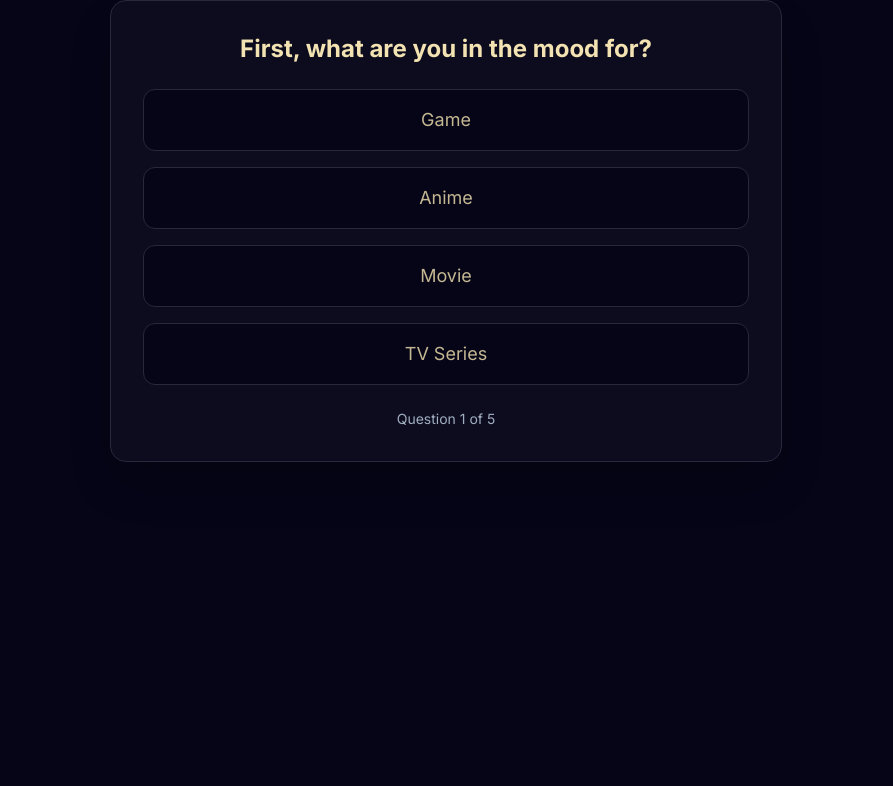
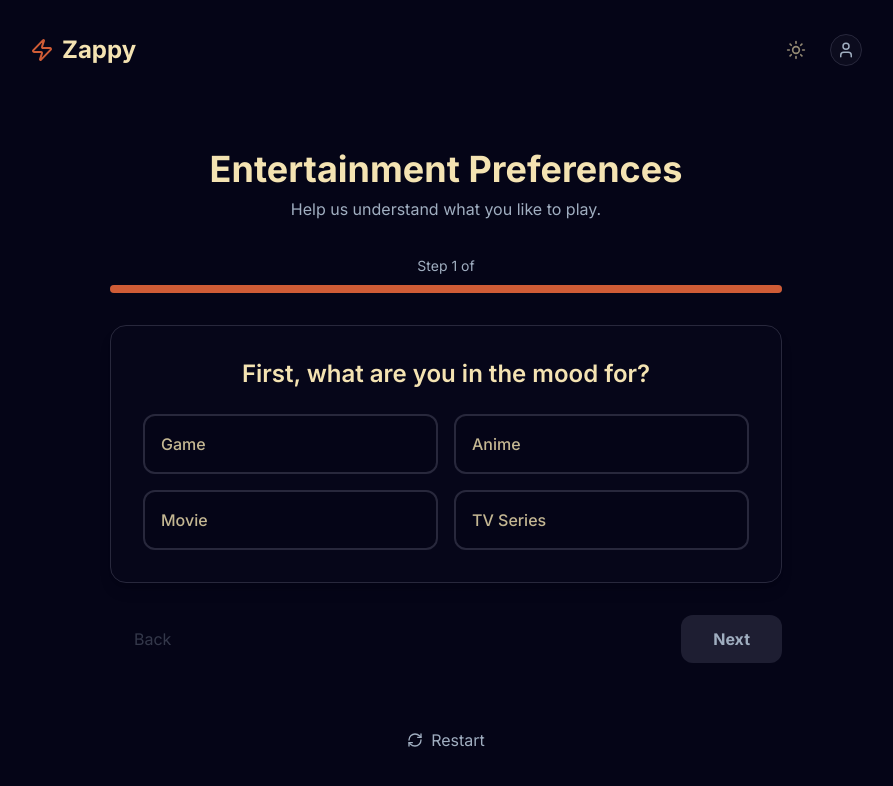
Before and after one commit to Kabbya04/Zappy, a Next.js app: page /questionnaire in a window 1280 px wide. Shown: the top 786 px of the page, without its empty margins (194-1087 px from the left). Built offline with nearby package versions, Linux system fonts and the light colour scheme.

Commit message:
upgrading ui v1 #broken chat-interface alignment#

```diff
--- a/app/page.tsx
+++ b/app/page.tsx
@@ -1,12 +1,14 @@
+// app/page.tsx
+
 "use client";
 
-import { useState, useEffect, useRef } from 'react';
+import { useState, useEffect } from 'react';
 import Groq from 'groq-sdk';
 import { useTheme } from 'next-themes';
-import { RefreshCw, Zap } from 'lucide-react';
 import { getLatestMedia, getTVDBImage, getConversationalContext } from '@/lib/tvdb';
 import { getLatestGames, getRawgImage } from '@/lib/rawg';
 import { formatImageUrl } from '@/lib/utils';
+import { initialQuestion, questionSets } from '@/lib/questions';
 import LandingPage from '@/app/landing/page';
 import QuestionnairePage from '@/app/questionnaire/page';
 import RecommendationsPage from '@/app/recommendations/page';
@@ -26,7 +28,7 @@ interface Message {
   content: string;
 }
 
-type Category = 'Game' | 'Anime' | 'Movie' | 'TV Series';
+type Category = keyof typeof questionSets;
 
 const cleanTitleForSearch = (title: string): string => {
   return title.replace(/\s*\(Season\s\d+\)/i, '').replace(/\s*:\s*(Part|Season)\s\d+/i, '').replace(/\s*-\s*Season\s\d+/i, '').trim();
@@ -36,7 +38,6 @@ const cleanTitleForSearch = (title: string): string => {
 export default function Home() {
   const [showLanding, setShowLanding] = useState(true);
   const [isSidebarOpen, setIsSidebarOpen] = useState(false);
-  const [isOtherSelected, setIsOtherSelected] = useState(false);
   const [otherAnswerText, setOtherAnswerText] = useState('');
   const [selectedCategory, setSelectedCategory] = useState<Category | null>(null);
   const [currentQuestionIndex, setCurrentQuestionIndex] = useState(0);
@@ -47,7 +48,8 @@ export default function Home() {
   const [isLoading, setIsLoading] = useState(false);
   const [appState, setAppState] = useState<'questionnaire' | 'recommendations' | 'chat'>('questionnaire');
   const [modalContent, setModalContent] = useState<Recommendation | null>(null);
-  const { theme, setTheme } = useTheme();
+
+  const [tempAnswer, setTempAnswer] = useState<string | null>(null);
 
   const [latestMoviesContext, setLatestMoviesContext] = useState('');
   const [latestTVContext, setLatestTVContext] = useState('');
@@ -81,12 +83,27 @@ export default function Home() {
     fetchInitialContext();
   }, [sessionId]);
 
-  const handleAnswer = (answer: string) => {
+  const handleOptionSelect = (option: string) => {
+    if (option === tempAnswer) {
+      setTempAnswer(null);
+    } else {
+      setTempAnswer(option);
+      if (option !== 'Other') {
+        setOtherAnswerText('');
+      }
+    }
+  };
+
+  const handleNext = () => {
+    const answerToSubmit = tempAnswer === 'Other' ? otherAnswerText.trim() : tempAnswer;
+
+    if (!answerToSubmit) return;
+
     if (!selectedCategory) {
-      setSelectedCategory(answer as Category);
-      setAnswers([answer]);
+      setSelectedCategory(answerToSubmit as Category);
+      setAnswers([answerToSubmit]);
     } else {
-      const newAnswers = [...answers, answer];
+      const newAnswers = [...answers, answerToSubmit];
       setAnswers(newAnswers);
       const questionSet = questionSets[selectedCategory];
       if (currentQuestionIndex < questionSet.length - 1) {
@@ -96,12 +113,21 @@ export default function Home() {
         getRecommendations(newAnswers);
       }
     }
-    setIsOtherSelected(false);
+    setTempAnswer(null);
     setOtherAnswerText('');
   };
 
-  const handleOtherSubmit = () => {
-    if (otherAnswerText.trim()) handleAnswer(otherAnswerText.trim());
+  const handleBack = () => {
+    setTempAnswer(null);
+    setOtherAnswerText('');
+
+    if (currentQuestionIndex > 0) {
+      setCurrentQuestionIndex(prev => prev - 1);
+      setAnswers(prev => prev.slice(0, prev.length - 1));
+    } else if (selectedCategory) {
+      setSelectedCategory(null);
+      setAnswers([]);
+    }
   };
 
   const getRecommendations = async (finalAnswers: string[]) => {
@@ -139,23 +165,17 @@ export default function Home() {
           const rawRecommendations = (Array.isArray(parsedResponse) ? parsedResponse : Object.values(parsedResponse)[0]) as Recommendation[];
 
           if (Array.isArray(rawRecommendations)) {
-            console.log("Fetching images for recommendations...");
-
             const recommendationsWithImages = await Promise.all(
               rawRecommendations.map(async (rec) => {
                 const cleanedTitle = cleanTitleForSearch(rec.title);
-                console.log(`Cleaned title for search: "${cleanedTitle}" (original: "${rec.title}")`); // <-- ADDED LOG
                 const searchType = category === 'Movie' ? 'movie' : 'series';
                 const imageUrl = category === 'Game'
                   ? await getRawgImage(cleanedTitle)
                   : await getTVDBImage(cleanedTitle, searchType, category);
-                console.log(`Image URL for "${cleanedTitle}":`, imageUrl); // <-- EXISTING LOG
                 const formattedImageUrl = imageUrl ? formatImageUrl(imageUrl) : null;
-                console.log(`Formatted image URL for "${cleanedTitle}":`, formattedImageUrl); // <-- EXISTING LOG
                 return { ...rec, title: cleanedTitle, category, imageUrl: formattedImageUrl || undefined };
               })
             );
-
             setRecommendations(recommendationsWithImages);
           } else {
             throw new Error("Parsed JSON from LLM was not a valid array.");
@@ -172,7 +192,6 @@ export default function Home() {
     }
   };
 
-  // MODIFICATION: The entire conversational logic is updated for better context handling.
   const handleSendMessage = async (messageOverride?: string) => {
     const groq = new Groq({ apiKey: process.env.NEXT_PUBLIC_GROQ_API_KEY, dangerouslyAllowBrowser: true });
     if (chatHistory.length === 0) setIsSidebarOpen(true);
@@ -185,7 +204,6 @@ export default function Home() {
     setUserInput('');
     setIsLoading(true);
 
-    // 1. Get the general session memory for the current category.
     let generalContext = '';
     if (selectedCategory) {
         switch (selectedCategory) {
@@ -196,11 +214,8 @@ export default function Home() {
         }
     }
 
-    // 2. Search for specific context based on the user's actual message.
-    console.log(`Searching for conversational context based on: "${message}"`);
     const specificContextData = await getConversationalContext(message);
 
-    // 3. Build a more authoritative prompt.
     const generalContextForPrompt = generalContext
       ? `[GENERAL CONTEXT - A list of recent and popular titles for your reference]:\n${generalContext}\n\n`
       : "";
@@ -245,7 +260,7 @@ The user was previously recommended: ${recommendations.map(r => r.title).join(',
     setChatHistory([]);
     setUserInput('');
     setAppState('questionnaire');
-    setIsOtherSelected(false);
+    setTempAnswer(null);
     setOtherAnswerText('');
     setSessionId(id => id + 1);
   };
@@ -266,12 +281,14 @@ The user was previously recommended: ${recommendations.map(r => r.title).join(',
           <QuestionnairePage
             selectedCategory={selectedCategory}
             currentQuestionIndex={currentQuestionIndex}
-            isOtherSelected={isOtherSelected}
+            tempAnswer={tempAnswer}
             otherAnswerText={otherAnswerText}
-            setIsOtherSelected={setIsOtherSelected}
             setOtherAnswerText={setOtherAnswerText}
-            handleAnswer={handleAnswer}
-            handleOtherSubmit={handleOtherSubmit}
+            handleOptionSelect={handleOptionSelect}
+            handleBack={handleBack}
+            handleNext={handleNext}
+            handleStartOver={handleStartOver}
+            totalQuestions={5}
           />
         );
       case 'recommendations':
@@ -280,6 +297,7 @@ The user was previously recommended: ${recommendations.map(r => r.title).join(',
             recommendations={recommendations}
             isLoading={isLoading}
             setAppState={setAppState}
+            selectedCategory={selectedCategory} // Pass the category down
           />
         );
       case 'chat':
@@ -306,8 +324,9 @@ The user was previously recommended: ${recommendations.map(r => r.title).join(',
 
   return (
     <>
-      <main className={`transition-all duration-300 ${appState === 'chat' ? "h-screen w-screen" : "flex flex-col items-center justify-center min-h-screen p-4"} bg-gradient-to-br from-background to-gradient-accent/20 text-foreground ${modalContent ? 'blur-sm' : ''}`}>
-        <div className={appState === 'chat' ? "h-full w-full" : "w-full h-full flex items-center justify-center"}>
+      {/* MODIFICATION: The main tag now only provides the background. The child div handles all layout. */}
+      <main className={`transition-all duration-300 bg-gradient-to-br from-background to-gradient-accent/20 text-foreground ${modalContent ? 'blur-sm' : ''}`}>
+        <div className="w-full h-full">
           {renderContent()}
         </div>
       </main>
@@ -315,36 +334,3 @@ The user was previously recommended: ${recommendations.map(r => r.title).join(',
     </>
   );
 }
-
-// --- Question Sets ---
-const questionSets = {
-  Game: [
-    { text: "What type of games do you usually play?", options: ["Action/Adventure", "RPGs", "Strategy", "Indie", "Sports/Racing", "Puzzle/Simulation"] },
-    { text: "What platforms do you play on?", options: ["PC", "PlayStation", "Xbox", "Nintendo Switch", "Mobile"] },
-    { text: "What are you looking for in your next game?", options: ["Challenging Gameplay", "Great Story", "Multiplayer Fun", "Beautiful Graphics", "Relaxing Experience"] },
-    { text: "Any specific genre you want to try?", options: ["Open World", "Turn-Based", "Real-Time Strategy", "Survival", "Co-op", "Competitive"] }
-  ],
-  Anime: [
-    { text: "What type of anime do you typically enjoy?", options: ["Action/Adventure", "Romance", "Comedy", "Drama", "Fantasy", "Sci-Fi"] },
-    { text: "Do you prefer longer series or shorter ones?", options: ["Short (12-26 episodes)", "Long (50+ episodes)", "Doesn't matter"] },
-    { text: "What appeals to you most in an anime?", options: ["Art Style", "Story/Plot", "Characters", "Soundtrack", "Animation Quality"] },
-    { text: "Any specific themes you're interested in?", options: ["School Life", "Mecha", "Slice of Life", "Psychological", "Supernatural", "Historical"] }
-  ],
-  Movie: [
-    { text: "What genres of movies do you enjoy?", options: ["Action", "Comedy", "Drama", "Horror", "Sci-Fi", "Romance"] },
-    { text: "Do you prefer recent releases or classics?", options: ["Recent (last 5 years)", "Modern Classics (last 20 years)", "All-Time Classics", "Mix of both"] },
-    { text: "What's most important to you in a movie?", options: ["Great Story", "Amazing Visuals", "Strong Characters", "Cinematography", "Soundtrack"] },
-    { text: "Any specific themes or settings you like?", options: ["Superheroes", "Historical", "Fantasy", "Realistic", "Space/Technology", "Mystery"] }
-  ],
-  "TV Series": [
-    { text: "What genres of TV series do you enjoy?", options: ["Action/Adventure", "Comedy", "Drama", "Crime/Mystery", "Fantasy", "Documentary"] },
-    { text: "How do you usually watch TV series?", options: ["Binge-watching", "Episode by episode", "Season by season"] },
-    { text: "What's most important to you in a TV series?", options: ["Engaging Plot", "Character Development", "Production Quality", "Pacing", "Realistic Dialogue"] },
-    { text: "Any specific themes or settings you prefer?", options: ["Contemporary", "Historical", "Fantasy", "Realistic", "Space/Technology", "Workplace"] }
-  ]
-};
-
-const initialQuestion = {
-  text: "What type of entertainment are you in the mood for?",
-  options: ["Game", "Anime", "Movie", "TV Series"]
-};
--- a/app/questionnaire/page.tsx
+++ b/app/questionnaire/page.tsx
@@ -1,73 +1,109 @@
+// app/questionnaire/page.tsx
+
 "use client";
 
-import { initialQuestion, questionSets } from '@/lib/questions';
-import { CornerDownLeft } from 'lucide-react';
-import { useState } from 'react';
+import { Moon, Sun, User, Zap, RefreshCw } from 'lucide-react';
+import { useTheme } from 'next-themes';
+import { useState, useEffect } from 'react';
+import { questionSets, initialQuestion } from '@/lib/questions';
 
+// Define new props interface
 interface QuestionnairePageProps {
-  selectedCategory: string | null;
+  selectedCategory: keyof typeof questionSets | null;
   currentQuestionIndex: number;
-  isOtherSelected: boolean;
+  tempAnswer: string | null;
   otherAnswerText: string;
-  setIsOtherSelected: (value: boolean) => void;
   setOtherAnswerText: (value: string) => void;
-  handleAnswer: (answer: string) => void;
-  handleOtherSubmit: () => void;
+  handleOptionSelect: (option: string) => void;
+  handleBack: () => void;
+  handleNext: () => void;
+  handleStartOver: () => void;
+  totalQuestions: number;
 }
 
 export default function QuestionnairePage({
   selectedCategory,
   currentQuestionIndex,
-  isOtherSelected,
+  tempAnswer,
   otherAnswerText,
-  setIsOtherSelected,
   setOtherAnswerText,
-  handleAnswer,
-  handleOtherSubmit
+  handleOptionSelect,
+  handleBack,
+  handleNext,
+  handleStartOver,
+  totalQuestions,
 }: QuestionnairePageProps) {
-  const currentQ = !selectedCategory ? initialQuestion : questionSets[selectedCategory as keyof typeof questionSets][currentQuestionIndex];
-  const progressText = selectedCategory ? `Question ${currentQuestionIndex + 2} of 5` : "Question 1 of 5";
-  const optionsLayout = !selectedCategory ? "flex flex-col gap-4" : "grid grid-cols-1 md:grid-cols-2 gap-4";
+  const { theme, setTheme } = useTheme();
+  const [isMounted, setIsMounted] = useState(false);
+
+  useEffect(() => {
+    setIsMounted(true);
+  }, []);
+
+  const currentQ = !selectedCategory ? initialQuestion : questionSets[selectedCategory][currentQuestionIndex];
+  const step = selectedCategory ? currentQuestionIndex + 2 : 1;
+  const progress = (step / totalQuestions) * 100;
+
+  const isNextDisabled = !tempAnswer || (tempAnswer === 'Other' && !otherAnswerText.trim());
+
+  const categoryTitle = selectedCategory ? selectedCategory.replace(/([A-Z])/g, ' $1').trim() : "Entertainment";
 
   return (
-    <div className="w-full h-full flex flex-col items-center justify-center">
-      <div className="w-full max-w-2xl mx-auto">
-        <div className="bg-card text-card-foreground p-8 rounded-2xl shadow-2xl border border-border">
-          <h2 className="text-2xl font-bold text-center mb-6">{currentQ.text}</h2>
-          {isOtherSelected ? (
-            <div className="flex flex-col gap-4">
-              <input
-                type="text"
-                value={otherAnswerText}
-                onChange={(e) => setOtherAnswerText(e.target.value)}
-                onKeyPress={(e) => e.key === 'Enter' && handleOtherSubmit()}
-                placeholder="Type your answer here..."
-                className="w-full p-4 rounded-xl bg-background text-foreground focus:outline-none focus:ring-2 focus:ring-ring"
-                autoFocus
-              />
-              <div className="flex gap-3">
+    <div className="flex flex-col w-full max-w-4xl min-h-screen mx-auto p-4 md:p-8 text-foreground">
+      {/* Header */}
+      <header className="flex items-center justify-between w-full mb-8">
+        <div className="flex items-center gap-2 cursor-pointer" onClick={handleStartOver}>
+          <Zap className="text-primary" />
+          <span className="text-2xl font-bold">Zappy</span>
+        </div>
+        <div className="flex items-center gap-4">
           <button
-                  onClick={handleOtherSubmit}
-                  className="flex-grow p-4 rounded-xl bg-primary text-primary-foreground font-semibold hover:bg-primary/90 transition-colors"
+            onClick={() => setTheme(theme === 'dark' ? 'light' : 'dark')}
+            className="p-2 rounded-full text-foreground/60 hover:bg-card/50"
+            aria-label="Toggle theme"
           >
-                  Submit
+            {isMounted && (theme === 'dark' ? <Sun size={20} /> : <Moon size={20} />)}
           </button>
-                <button
-                  onClick={() => setIsOtherSelected(false)}
-                  className="p-4 rounded-xl bg-muted text-foreground hover:bg-muted/70 transition-colors"
-                  title="Go back to options"
-                >
-                  <CornerDownLeft size={24} />
-                </button>
+          <div className="w-8 h-8 rounded-full bg-card flex items-center justify-center border border-border">
+            <User size={18} className="text-muted-foreground" />
           </div>
         </div>
-          ) : (
-            <div className={optionsLayout}>
+      </header>
+
+      {/* Main Content */}
+      <main className="flex-grow flex flex-col items-center justify-center w-full">
+        <div className="w-full max-w-2xl text-center">
+          <h1 className="text-3xl md:text-4xl font-bold mb-2">
+            {categoryTitle} Preferences
+          </h1>
+          <p className="text-muted-foreground mb-8">
+            Help us understand what you like to play.
+          </p>
+
+          {/* Progress Bar */}
+          <div className="mb-4 px-4 md:px-0">
+            <span className="text-sm text-muted-foreground">Step {step} of {totalQuestions}</span>
+            <div className="w-full bg-muted rounded-full h-2 mt-2">
+              <div
+                className="bg-primary h-2 rounded-full transition-all duration-300 ease-in-out"
+                style={{ width: `${progress}%` }}
+              ></div>
+            </div>
+          </div>
+
+          {/* Question Box */}
+          <div className="bg-card/30 border border-border rounded-2xl p-6 md:p-8 shadow-lg w-full mt-8">
+            <h2 className="text-xl md:text-2xl font-semibold mb-6">{currentQ.text}</h2>
+            <div className={`grid gap-4 ${currentQ.options.length > 4 ? 'grid-cols-2' : 'grid-cols-1 md:grid-cols-2'}`}>
               {currentQ.options.map((option) => (
                 <button
                   key={option}
-                  onClick={() => handleAnswer(option)}
-                  className="p-4 rounded-xl text-lg bg-background border border-border text-foreground/80 hover:bg-primary hover:text-primary-foreground transition-colors duration-200"
+                  onClick={() => handleOptionSelect(option)}
+                  className={`p-4 rounded-xl text-left border-2 transition-all duration-200 font-medium ${
+                    tempAnswer === option
+                      ? 'border-primary text-primary bg-primary/10'
+                      : 'border-border bg-background hover:border-primary/50 text-foreground/80'
+                  }`}
                 >
                   {option}
                 </button>
@@ -75,17 +111,58 @@ export default function QuestionnairePage({
               {selectedCategory && (
                  <button
                   key="other"
-                  onClick={() => setIsOtherSelected(true)}
-                  className="p-4 rounded-xl text-lg bg-background border border-border text-foreground/80 hover:bg-primary hover:text-primary-foreground transition-colors duration-200"
+                  onClick={() => handleOptionSelect('Other')}
+                  className={`p-4 rounded-xl text-left border-2 transition-all duration-200 font-medium ${
+                    tempAnswer === 'Other'
+                      ? 'border-primary text-primary bg-primary/10'
+                      : 'border-border bg-background hover:border-primary/50 text-foreground/80'
+                  }`}
                 >
                   Other
                 </button>
               )}
             </div>
+            {tempAnswer === 'Other' && (
+              <div className="mt-4">
+                <input
+                  type="text"
+                  value={otherAnswerText}
+                  onChange={(e) => setOtherAnswerText(e.target.value)}
+                  placeholder="Please specify..."
+                  className="w-full p-4 rounded-xl bg-background border-2 border-border text-foreground focus:outline-none focus:ring-2 focus:ring-ring focus:border-primary"
+                  autoFocus
+                />
+              </div>
             )}
-          <div className="mt-6 text-center text-sm text-muted-foreground">{progressText}</div>
+          </div>
+
+          {/* Navigation */}
+          <div className="flex items-center justify-between w-full mt-8">
+            <button
+              onClick={handleBack}
+              className="px-6 py-2 text-muted-foreground hover:text-foreground transition-colors disabled:opacity-30 disabled:cursor-not-allowed"
+              disabled={!selectedCategory}
+            >
+              Back
+            </button>
+            <button
+              onClick={handleNext}
+              disabled={isNextDisabled}
+              className="px-8 py-3 bg-primary text-primary-foreground font-bold rounded-lg hover:bg-primary/90 transition-colors disabled:bg-muted disabled:text-muted-foreground disabled:cursor-not-allowed"
+            >
+              Next
+            </button>
           </div>
         </div>
+      </main>
+
+      {/* Footer */}
+      <footer className="w-full flex justify-center py-4">
+         <button onClick={handleStartOver} className="flex items-center gap-2 text-muted-foreground hover:text-foreground transition-colors">
+            <RefreshCw size={16} />
+            <span>Restart</span>
+         </button>
+      </footer>
     </div>
   );
 }
--- a/app/recommendations/page.tsx
+++ b/app/recommendations/page.tsx
@@ -1,6 +1,10 @@
+// app/recommendations/page.tsx
+
 "use client";
 
 import { RecommendationCard } from '@/components/recommendation-card';
+import { Moon, Sun, Zap, MessageCircle, Mail, Globe, HelpCircle } from 'lucide-react';
+import { useTheme } from 'next-themes';
 import { useState, useEffect } from 'react';
 
 interface Recommendation {
@@ -14,23 +18,28 @@ interface RecommendationsPageProps {
   recommendations: Recommendation[];
   isLoading: boolean;
   setAppState: (state: 'questionnaire' | 'recommendations' | 'chat') => void;
+  selectedCategory: string | null; // Add selectedCategory to props
 }
 
 export default function RecommendationsPage({
   recommendations,
   isLoading,
-  setAppState
+  setAppState,
+  selectedCategory, // Destructure the prop
 }: RecommendationsPageProps) {
+  const { theme, setTheme } = useTheme();
   const [isMounted, setIsMounted] = useState(false);
 
   useEffect(() => {
     setIsMounted(true);
-    console.log('Rendering recommendations in initial section:', recommendations);
-  }, [recommendations]);
+  }, []);
 
+  const categoryTitle = selectedCategory ? selectedCategory.replace(/([A-Z])/g, ' $1').trim() : "Selections";
+
+  // Loading state - now correctly centered within its own full-page container
   if (isLoading && recommendations.length === 0) {
     return (
-      <div className="w-full h-full flex flex-col items-center justify-center">
+      <div className="w-full min-h-screen flex flex-col items-center justify-center p-4">
         <div className="text-center">
           <div className="w-16 h-16 border-4 border-dashed rounded-full animate-spin border-primary mx-auto"></div>
           <p className="mt-4 text-lg text-muted-foreground">Zappy is thinking...</p>
@@ -39,28 +48,63 @@ export default function RecommendationsPage({
     );
   }
 
-  if (recommendations.length > 0) {
+  // Render the full recommendation page layout
   return (
-      <div className="w-full h-full flex flex-col items-center justify-center">
-        <div className="text-center">
-          <h2 className="text-3xl font-bold text-center mb-6">{`Here are your recommendations!`}</h2>
-          <div className="flex flex-col items-center gap-6 max-w-3xl mx-auto">
+    <div className="w-full min-h-screen flex flex-col bg-gradient-to-br from-background to-gradient-accent/20 px-4 sm:px-6 lg:px-8">
+      {/* Header */}
+      <header className="flex items-center justify-between w-full py-6">
+        <div className="flex items-center gap-2">
+          <Zap className="text-primary" />
+          <span className="text-2xl font-bold">Zappy</span>
+        </div>
+        <div className="flex items-center gap-4">
+          <button
+            onClick={() => setTheme(theme === 'dark' ? 'light' : 'dark')}
+            className="p-2.5 rounded-full text-foreground/60 bg-card/50 hover:bg-card/80 transition-colors"
+            aria-label="Toggle theme"
+          >
+            {isMounted && (theme === 'dark' ? <Sun size={20} /> : <Moon size={20} />)}
+          </button>
+          <button
+            onClick={() => setAppState('chat')}
+            className="flex items-center gap-2 bg-primary text-primary-foreground font-semibold py-2 px-4 rounded-lg hover:bg-primary/90 transition-colors"
+          >
+            <MessageCircle size={18} />
+            Chat with Zappy
+          </button>
+        </div>
+      </header>
+
+      {/* Main Content */}
+      <main className="flex-grow flex flex-col items-center justify-center py-12 md:py-20">
+        <h1 className="text-4xl md:text-5xl font-bold text-center mb-12">
+          The Critic's Corner: <span className="text-primary">{categoryTitle} Selections</span>
+        </h1>
+        <div className="grid grid-cols-1 md:grid-cols-2 lg:grid-cols-3 gap-8 w-full max-w-6xl">
           {recommendations.map((rec, index) => (
-              <RecommendationCard key={index} {...rec} />
+            <RecommendationCard key={rec.title || index} {...rec} />
           ))}
         </div>
-          <div className="text-center mt-8">
-            <button
-              onClick={() => setAppState('chat')}
-              className="bg-primary text-primary-foreground font-bold py-3 px-8 rounded-full hover:bg-primary/90 transition-transform transform hover:scale-105"
-            >
-              Discuss with Zappy
-            </button>
+      </main>
+
+      {/* Footer */}
+      <footer className="w-full py-8 mt-auto border-t border-border/20">
+          <div className="flex flex-col items-center justify-center gap-4">
+             <div className="flex items-center gap-6 text-sm text-muted-foreground">
+                <a href="#" className="hover:text-foreground">About</a>
+                <a href="#" className="hover:text-foreground">Privacy Policy</a>
+                <a href="#" className="hover:text-foreground">Contact</a>
              </div>
+             <div className="flex items-center gap-4 text-muted-foreground">
+                <a href="#" className="hover:text-foreground"><Mail size={18} /></a>
+                <a href="#" className="hover:text-foreground"><Globe size={18} /></a>
+                <a href="#" className="hover:text-foreground"><HelpCircle size={18} /></a>
              </div>
+             <p className="text-xs text-muted-foreground/70 mt-4">
+                © {new Date().getFullYear()} Zappy. All Rights Reserved.
+             </p>
+          </div>
+      </footer>
     </div>
   );
 }
-
-  return null;
-}
```
Also changed, not shown: components/recommendation-card.tsx (+24 -37 lines). Lines whose indentation alone changed are shown as unchanged.
